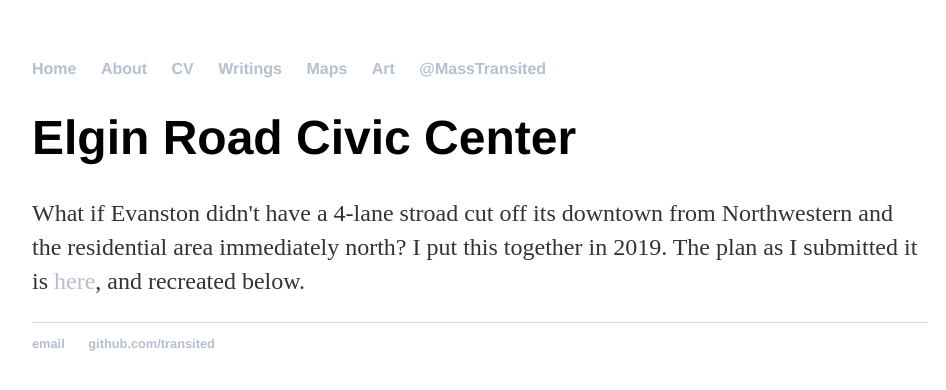
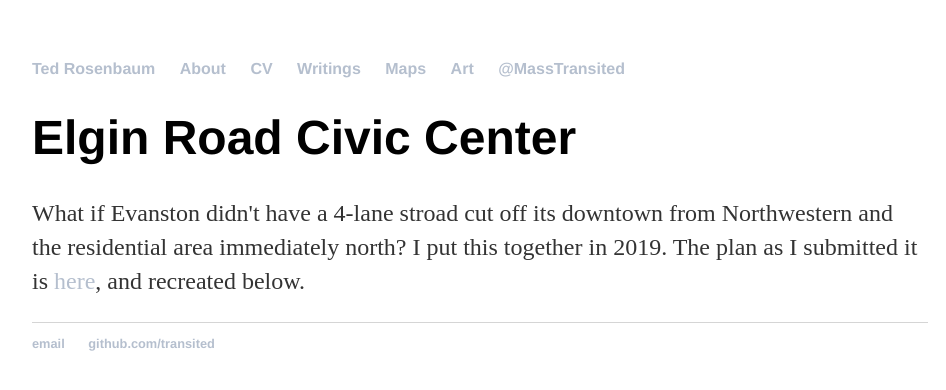
Before and after one commit to transited/transited.github.io, a Jekyll site: the page built from ElginRdCivicCenter.html, in a window 1280 px wide. Shown: the top 390 px of the page, without its empty margins (160-1106 px from the left). Built offline with Jekyll 4.4.1, drawn with Linux system fonts in a browser that asks for light colours.

Commit message:
Update default.html

```diff
--- a/_layouts/default.html
+++ b/_layouts/default.html
@@ -8,7 +8,7 @@
 		<body>
 			<nav>
 	    		<ul>
-	        		<li><a href="/">Home</a></li>
+	        		<li><a href="/">Ted Rosenbaum</a></li>
 		        	<li><a href="/about">About</a></li>
 	        		<li><a href="/cv">CV</a></li>
 	        		<li><a href="/writings">Writings</a></li>
```
